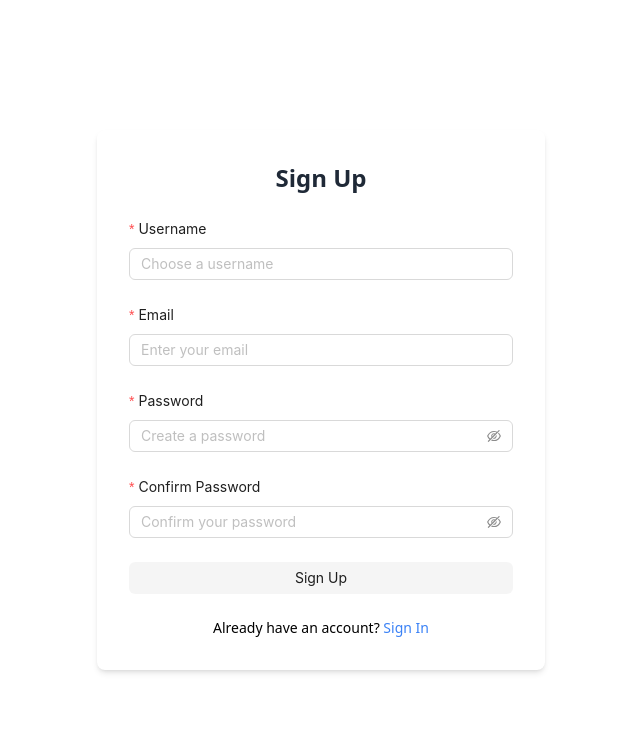
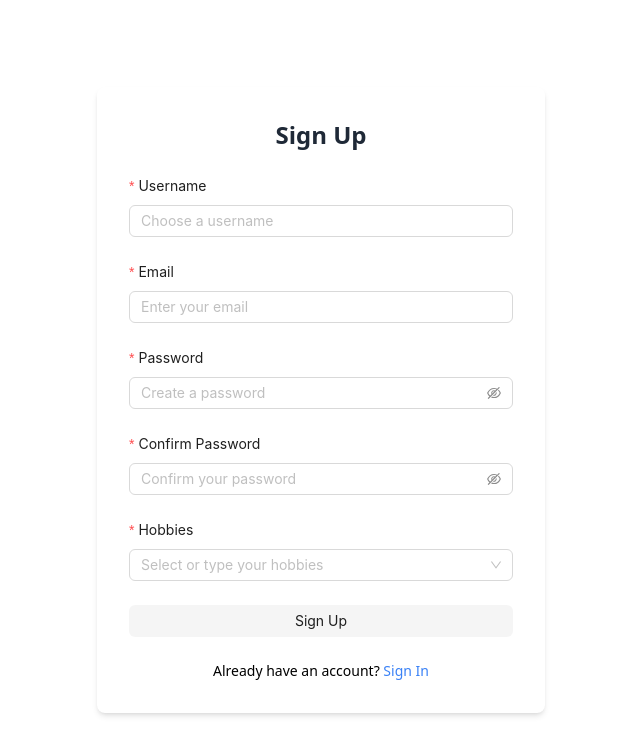
Before and after one commit to Megamind0407/social_app, a React (Vite) app in the folder frontend/: page /signup in a window 1280 px wide. Shown: the top 754 px of the page, without its empty margins (319-959 px from the left). Built offline with nearby package versions, Linux system fonts and the light colour scheme.

Commit message:
add custom field

```diff
--- a/frontend/src/components/pages/SignUp.jsx
+++ b/frontend/src/components/pages/SignUp.jsx
@@ -1,33 +1,47 @@
 // eslint-disable-next-line no-unused-vars
 import React, { useState } from 'react';
-import { Form, Input, Button, message } from 'antd';
+import { Form, Input, Button, Select, message } from 'antd';
+import { useNavigate } from 'react-router-dom';
+
+const { Option } = Select;
 
 export const SignUp = () => {
+    const navigate = useNavigate()
     const [formData, setFormData] = useState({
         username: '',
         email: '',
         password: '',
         confirmPassword: '',
+        hobbies: [],
     });
     const [error, setError] = useState('');
 
     const handleSignUp = (values) => {
-        const { username, email, password, confirmPassword } = values;
+        const { username, email, password, confirmPassword, hobbies } = values;
 
-        if (!username || !email || !password || !confirmPassword) {
-            setError('All fields are required.');
+        if (!username || !email || !password || !confirmPassword || hobbies.length === 0) {
+            setError('All fields are required, including hobbies.');
         } else if (password !== confirmPassword) {
             setError('Passwords do not match.');
         } else {
             setError('');
-            // Add your sign-up logic here
             message.success('Sign Up Successful');
-            console.log('Signing up:', formData);
+            // Log specific parts of the data to avoid circular reference errors
+            console.log('Signing up:', {
+                username,
+                email,
+                hobbies,
+            });
+            navigate('/signin');
         }
     };
 
     const handleChange = (e) => {
         setFormData({ ...formData, [e.target.name]: e.target.value });
+    };
+
+    const handleHobbiesChange = (selectedHobbies) => {
+        setFormData({ ...formData, hobbies: selectedHobbies });
     };
 
     return (
@@ -94,6 +108,28 @@ export const SignUp = () => {
                         />
                     </Form.Item>
 
+                    <Form.Item
+                        label="Hobbies"
+                        name="hobbies"
+                        rules={[{ required: true, message: 'Please select at least one hobby!' }]}
+                    >
+                        <Select
+                            mode="tags"
+                            placeholder="Select or type your hobbies"
+                            onChange={handleHobbiesChange}
+                            value={formData.hobbies}
+                        >
+                            <Option value="Photography">Photography</Option>
+                            <Option value="Gardening">Gardening</Option>
+                            <Option value="Cooking">Cooking</Option>
+                            <Option value="Traveling">Traveling</Option>
+                            <Option value="Gaming">Gaming</Option>
+                            <Option value="Reading">Reading</Option>
+                            <Option value="Driving">Driving</Option>
+                            <Option value="Dancing">Dancing</Option>
+                            <Option value="Singing">Singing</Option>
+                        </Select>
+                    </Form.Item>
                     <Form.Item>
                         <Button
                             type="primary"
@@ -101,12 +137,12 @@ export const SignUp = () => {
                             block
                             variant='filled'
                             color='default'
+                            onClick={navigate}
                         >
                             Sign Up
                         </Button>
                     </Form.Item>
                 </Form>
-
                 <p className="text-sm text-center mt-4">
                     Already have an account? <a href="/signin" className="text-blue-500">Sign In</a>
                 </p>
```
